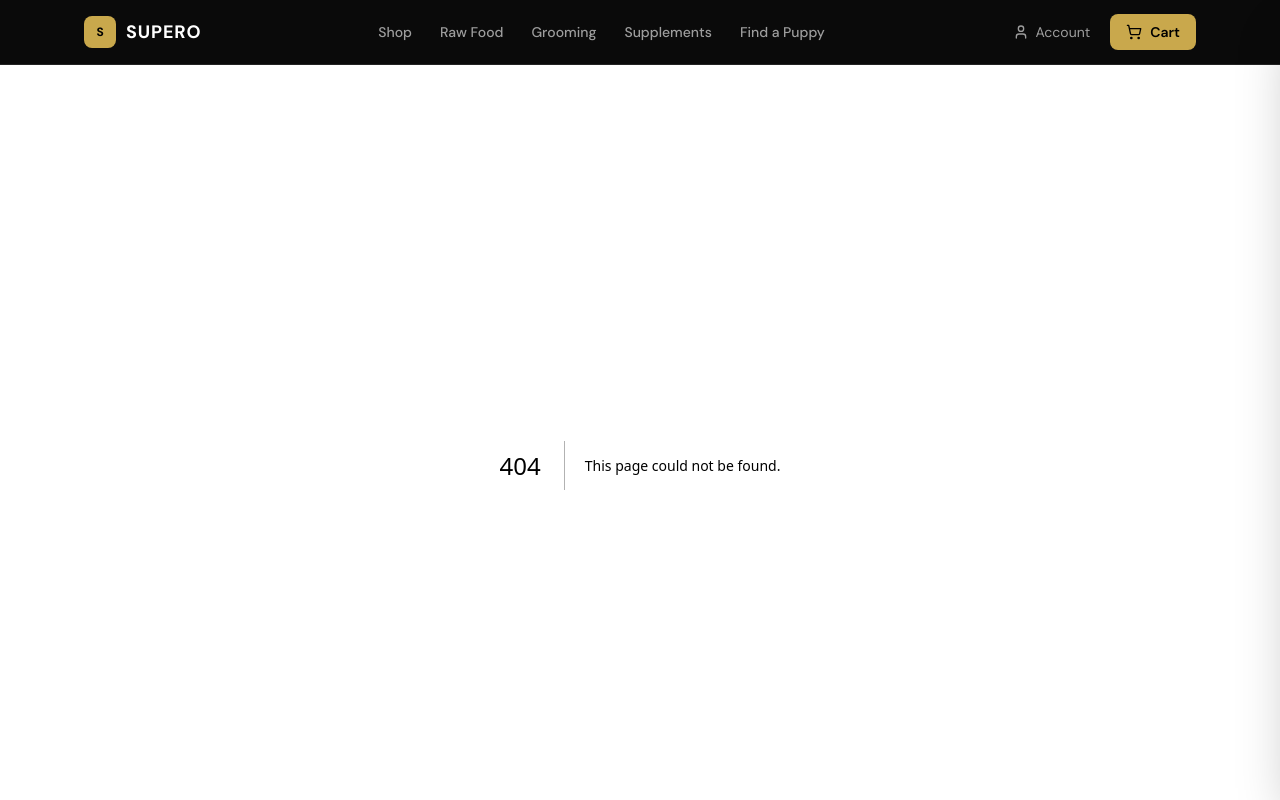
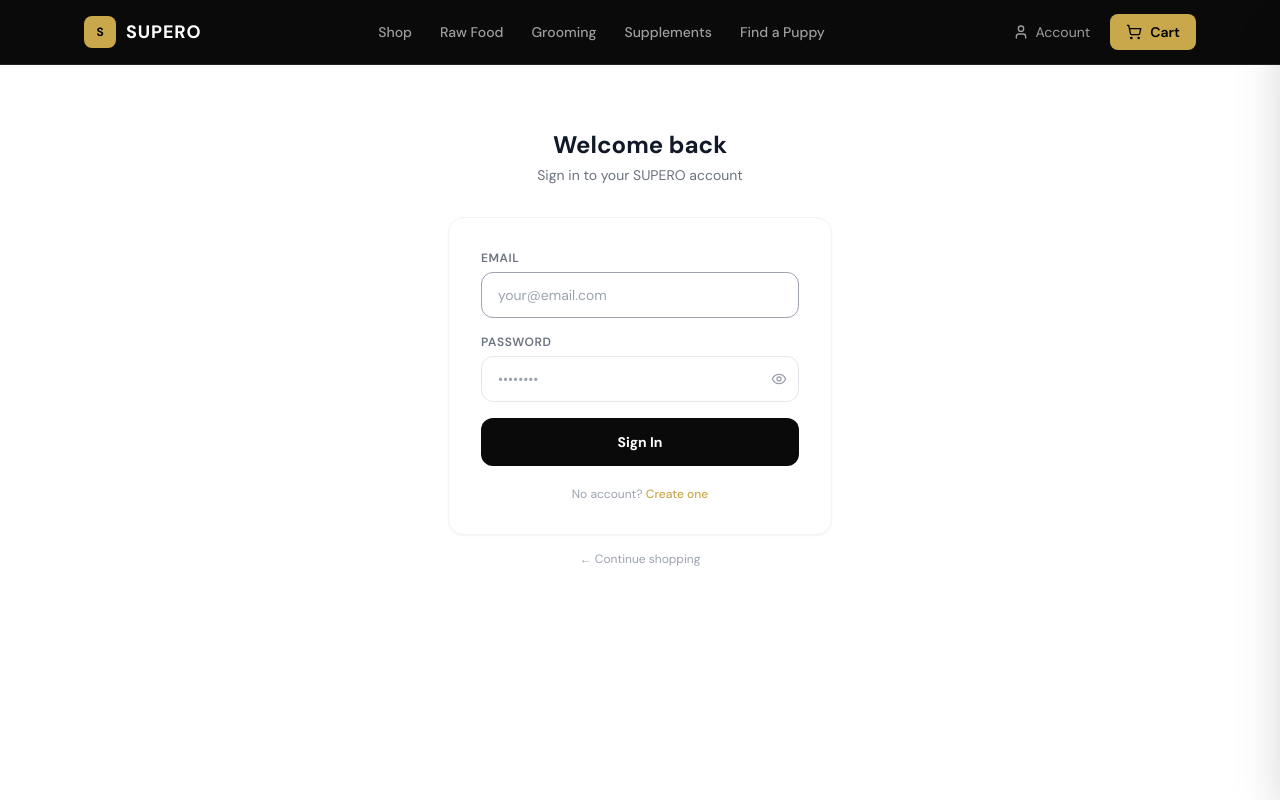
Before and after one commit to Maldipia/FlowTech, a Next.js app: page /account/login in a window 1280 px wide. Before the commit this address had no page. Shown: the top 800 px of the page. Built offline with nearby package versions, Linux system fonts and the light colour scheme.

Commit message:
feat: account + product + category pages

```diff
--- /dev/null
+++ b/app/account/login/page.jsx
@@ -0,0 +1,81 @@
+'use client';
+import { useState } from 'react';
+import Link from 'next/link';
+import { useRouter } from 'next/navigation';
+import { Loader2, Eye, EyeOff } from 'lucide-react';
+
+export default function LoginPage() {
+  const router = useRouter();
+  const [form, setForm] = useState({ email: '', password: '' });
+  const [showPw, setShowPw] = useState(false);
+  const [loading, setLoading] = useState(false);
+  const [error, setError] = useState('');
+  const set = (k, v) => setForm(f => ({ ...f, [k]: v }));
+
+  const submit = async () => {
+    if (!form.email || !form.password) { setError('Please fill in all fields.'); return; }
+    setLoading(true); setError('');
+    try {
+      const res = await fetch('/api/account/login', {
+        method: 'POST',
+        headers: { 'Content-Type': 'application/json' },
+        body: JSON.stringify(form),
+      });
+      const data = await res.json();
+      if (data.success) {
+        router.push('/account/dashboard');
+        router.refresh();
+      } else {
+        setError(data.error || 'Invalid email or password.');
+      }
+    } catch { setError('Network error. Please try again.'); }
+    finally { setLoading(false); }
+  };
+
+  return (
+    <div className="min-h-[70vh] flex items-center justify-center px-5 py-16">
+      <div className="w-full max-w-sm">
+        <div className="text-center mb-8">
+          <h1 className="text-2xl font-bold text-gray-900 mb-1">Welcome back</h1>
+          <p className="text-gray-500 text-sm">Sign in to your SUPERO account</p>
+        </div>
+        <div className="bg-white border border-gray-100 rounded-2xl p-8 shadow-sm">
+          <div className="space-y-4">
+            <div>
+              <label className="block text-xs font-semibold text-gray-500 uppercase tracking-wider mb-1.5">Email</label>
+              <input type="email" value={form.email} onChange={e => set('email', e.target.value)}
+                onKeyDown={e => e.key === 'Enter' && submit()}
+                className="w-full border border-gray-200 rounded-xl px-4 py-3 text-sm focus:border-gray-400 transition-colors"
+                placeholder="your@email.com" autoFocus />
+            </div>
+            <div>
+              <label className="block text-xs font-semibold text-gray-500 uppercase tracking-wider mb-1.5">Password</label>
+              <div className="relative">
+                <input type={showPw ? 'text' : 'password'} value={form.password} onChange={e => set('password', e.target.value)}
+                  onKeyDown={e => e.key === 'Enter' && submit()}
+                  className="w-full border border-gray-200 rounded-xl px-4 py-3 pr-11 text-sm focus:border-gray-400 transition-colors"
+                  placeholder="••••••••" />
+                <button onClick={() => setShowPw(s => !s)} type="button"
+                  className="absolute right-3 top-1/2 -translate-y-1/2 text-gray-400 hover:text-gray-700 transition-colors">
+                  {showPw ? <EyeOff size={16} /> : <Eye size={16} />}
+                </button>
+              </div>
+            </div>
+            {error && <p className="text-xs text-red-500 bg-red-50 px-3 py-2 rounded-lg">{error}</p>}
+            <button onClick={submit} disabled={loading}
+              className="w-full bg-[#0A0A0A] text-white py-3.5 rounded-xl font-bold text-sm flex items-center justify-center gap-2 hover:bg-gray-800 transition-colors disabled:opacity-50">
+              {loading ? <Loader2 size={15} className="animate-spin" /> : 'Sign In'}
+            </button>
+          </div>
+          <p className="text-center text-xs text-gray-400 mt-5">
+            No account?{' '}
+            <Link href="/account/register" className="text-[#C9A84C] hover:underline font-medium">Create one</Link>
+          </p>
+        </div>
+        <p className="text-center text-xs text-gray-400 mt-4">
+          <Link href="/shop" className="hover:text-gray-700 transition-colors">← Continue shopping</Link>
+        </p>
+      </div>
+    </div>
+  );
+}
```
